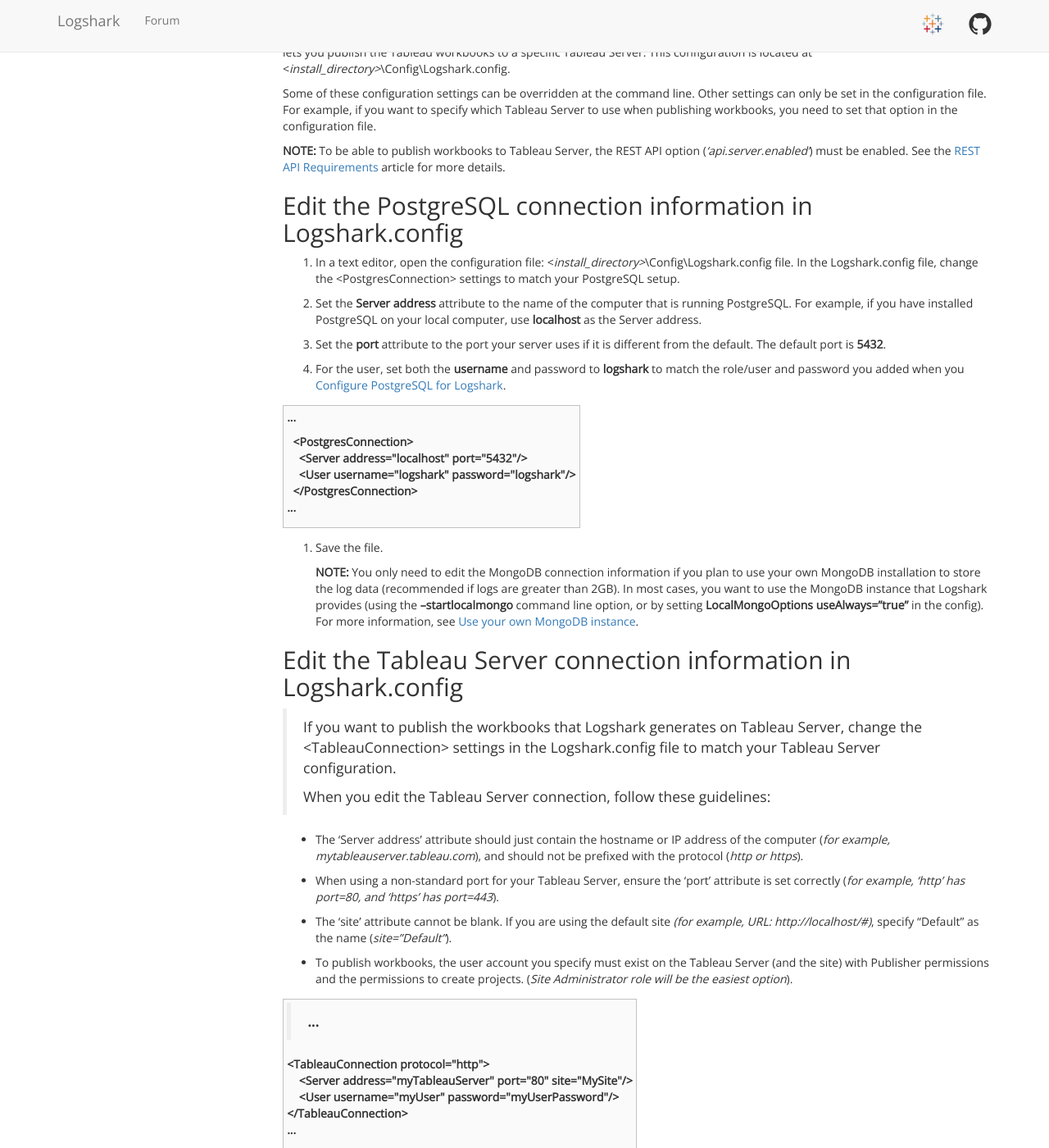
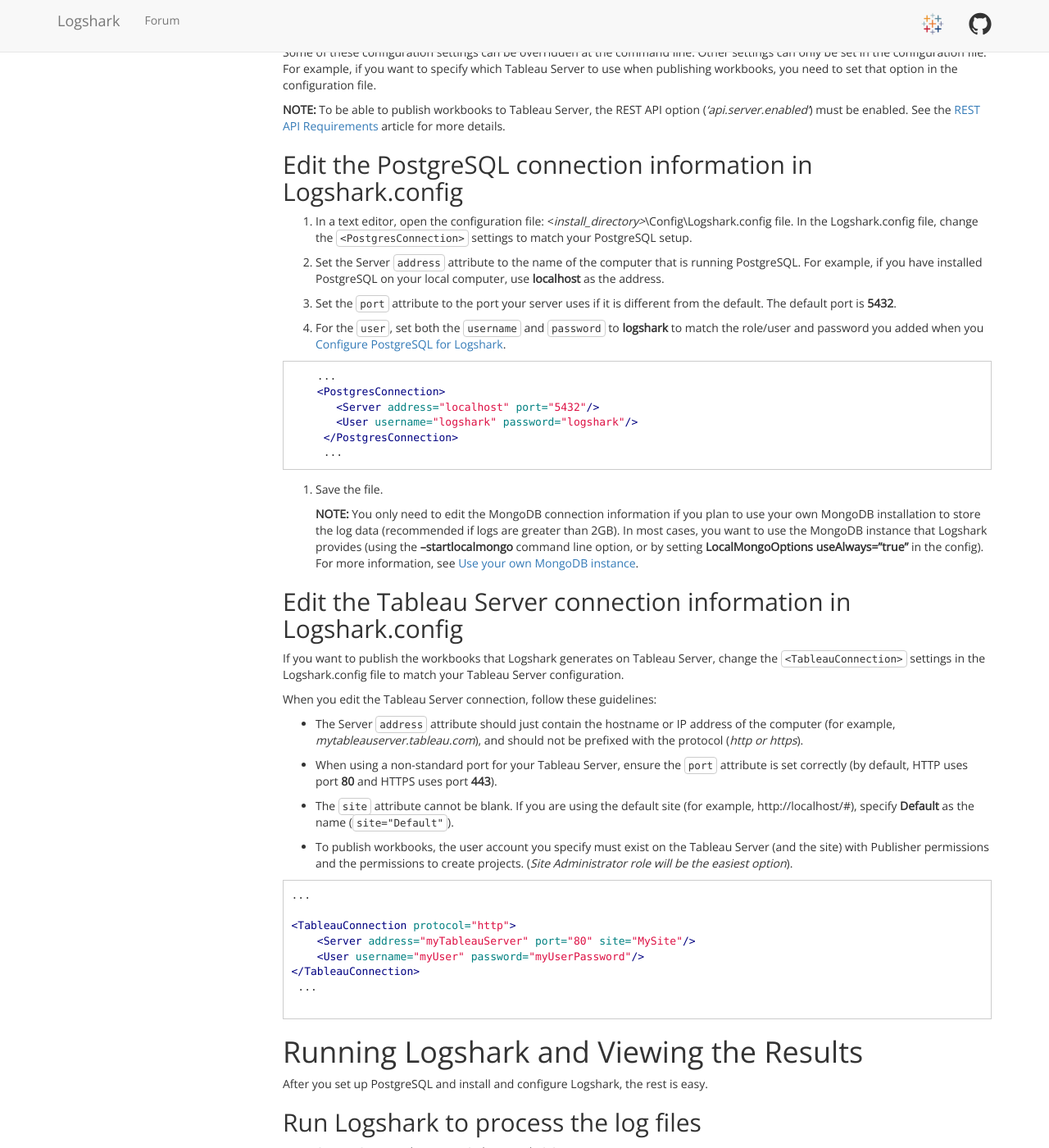
Before and after one commit to tableau/Logshark, a Jekyll site: the page built from docs/index.md, in a window 1280 px wide and 1400 px high, scrolled down 3173 px. Shown: the whole window at 82% size. Built offline with Jekyll 4.4.1, drawn with Linux system fonts in a browser that asks for light colours; some of the changed text lies outside the part shown.

Commit message:
initial cleanup, phase 1....

````diff
--- a/docs/index.md
+++ b/docs/index.md
@@ -132,64 +134,57 @@
 Edit the PostgreSQL connection information in Logshark.config
 -------------------------------------------------------------
 
-1.  In a text editor, open the configuration file: &lt;*install\_directory&gt;*\\Config\\Logshark.config file. In the Logshark.config file, change the &lt;PostgresConnection&gt; settings to match your PostgreSQL setup.
+1.  In a text editor, open the configuration file: &lt;*install\_directory&gt;*\\Config\\Logshark.config file. In the Logshark.config file, change the `<PostgresConnection>` settings to match your PostgreSQL setup.
 
-2.  Set the **Server address** attribute to the name of the computer that is running PostgreSQL. For example, if you have installed PostgreSQL on your local computer, use **localhost** as the Server address.
+2.  Set the Server `address` attribute to the name of the computer that is running PostgreSQL. For example, if you have installed PostgreSQL on your local computer, use **localhost** as the address.
 
-3.  Set the **port** attribute to the port your server uses if it is different from the default. The default port is **5432**.
+3.  Set the `port` attribute to the port your server uses if it is different from the default. The default port is **5432**.
 
-4.  For the user, set both the **username** and password to **logshark** to match the role/user and password you added when you [Configure PostgreSQL for Logshark](#configure-postgresql-for-logshark).
+4.  For the `user`, set both the `username` and `password` to **logshark** to match the role/user and password you added when you [Configure PostgreSQL for Logshark](#configure-postgresql-for-logshark).
 
-<table>
-<thead>
-<tr class="header">
-<th><p>...</p>
-<p><strong>  &lt;PostgresConnection&gt;</strong><br />
-<strong>    &lt;Server address=&quot;localhost&quot; port=&quot;5432&quot;/&gt;</strong><br />
-<strong>    &lt;User username=&quot;logshark&quot; password=&quot;logshark&quot;/&gt;</strong><br />
-<strong>  &lt;/PostgresConnection&gt;</strong><br />
-...</p></th>
-</tr>
-</thead>
-<tbody>
-</tbody>
-</table>
 
-1.  Save the file.
+
+```xml
+    ...
+    <PostgresConnection>
+       <Server address="localhost" port="5432"/>
+       <User username="logshark" password="logshark"/>
+     </PostgresConnection>
+     ...
+```
+
+
+5.  Save the file.
 
     **NOTE:** You only need to edit the MongoDB connection information if you plan to use your own MongoDB installation to store the log data (recommended if logs are greater than 2GB). In most cases, you want to use the MongoDB instance that Logshark provides (using the **--startlocalmongo** command line option, or by setting **LocalMongoOptions useAlways=”true”** in the config). For more information, see [Use your own MongoDB instance](#use-your-own-mongodb-instance).
+
 
 Edit the Tableau Server connection information in Logshark.config
 -----------------------------------------------------------------
 
-> If you want to publish the workbooks that Logshark generates on Tableau Server, change the &lt;TableauConnection&gt; settings in the Logshark.config file to match your Tableau Server configuration.
->
-> When you edit the Tableau Server connection, follow these guidelines:
+If you want to publish the workbooks that Logshark generates on Tableau Server, change the `<TableauConnection>` settings in the Logshark.config file to match your Tableau Server configuration.
 
--   The ‘Server address’ attribute should just contain the hostname or IP address of the computer (*for example, mytableauserver.tableau.com*), and should not be prefixed with the protocol (*http or https*).
+When you edit the Tableau Server connection, follow these guidelines:
 
--   When using a non-standard port for your Tableau Server, ensure the ‘port’ attribute is set correctly (*for example, ‘http’ has port=80, and ‘https’ has port=443*).
+-   The Server `address` attribute should just contain the hostname or IP address of the computer (for example, *mytableauserver.tableau.com*), and should not be prefixed with the protocol (*http or https*).
 
--   The ‘site’ attribute cannot be blank. If you are using the default site *(for example, URL: http://localhost/\#)*, specify "Default" as the name (*site="Default"*).
+-   When using a non-standard port for your Tableau Server, ensure the `port` attribute is set correctly (by default, HTTP uses port **80** and HTTPS uses port **443**).
+
+-   The `site` attribute cannot be blank. If you are using the default site (for example, http://localhost/#), specify **Default** as the name (`site="Default"`).
 
 -   To publish workbooks, the user account you specify must exist on the Tableau Server (and the site) with Publisher permissions and the permissions to create projects. (*Site Administrator role will be the easiest option*).
 
-<table>
-<thead>
-<tr class="header">
-<th><blockquote>
-<p>...</p>
-</blockquote>
-<p><strong>&lt;TableauConnection protocol=&quot;http&quot;&gt;</strong><br />
-<strong>    &lt;Server address=&quot;myTableauServer&quot; port=&quot;80&quot; site=&quot;MySite&quot;/&gt;</strong><br />
-<strong>    &lt;User username=&quot;myUser&quot; password=&quot;myUserPassword&quot;/&gt;</strong><br />
-<strong>&lt;/TableauConnection&gt;</strong><br />
-...</p></th>
-</tr>
-</thead>
-<tbody>
-</tbody>
-</table>
+```xml
+...
+
+<TableauConnection protocol="http">
+    <Server address="myTableauServer" port="80" site="MySite"/>
+    <User username="myUser" password="myUserPassword"/>
+</TableauConnection>
+ ...
+
+```
+
 
 Running Logshark and Viewing the Results
 ========================================
````
Also changed, not shown: other parts of docs/index.md (+5 -3 lines).
